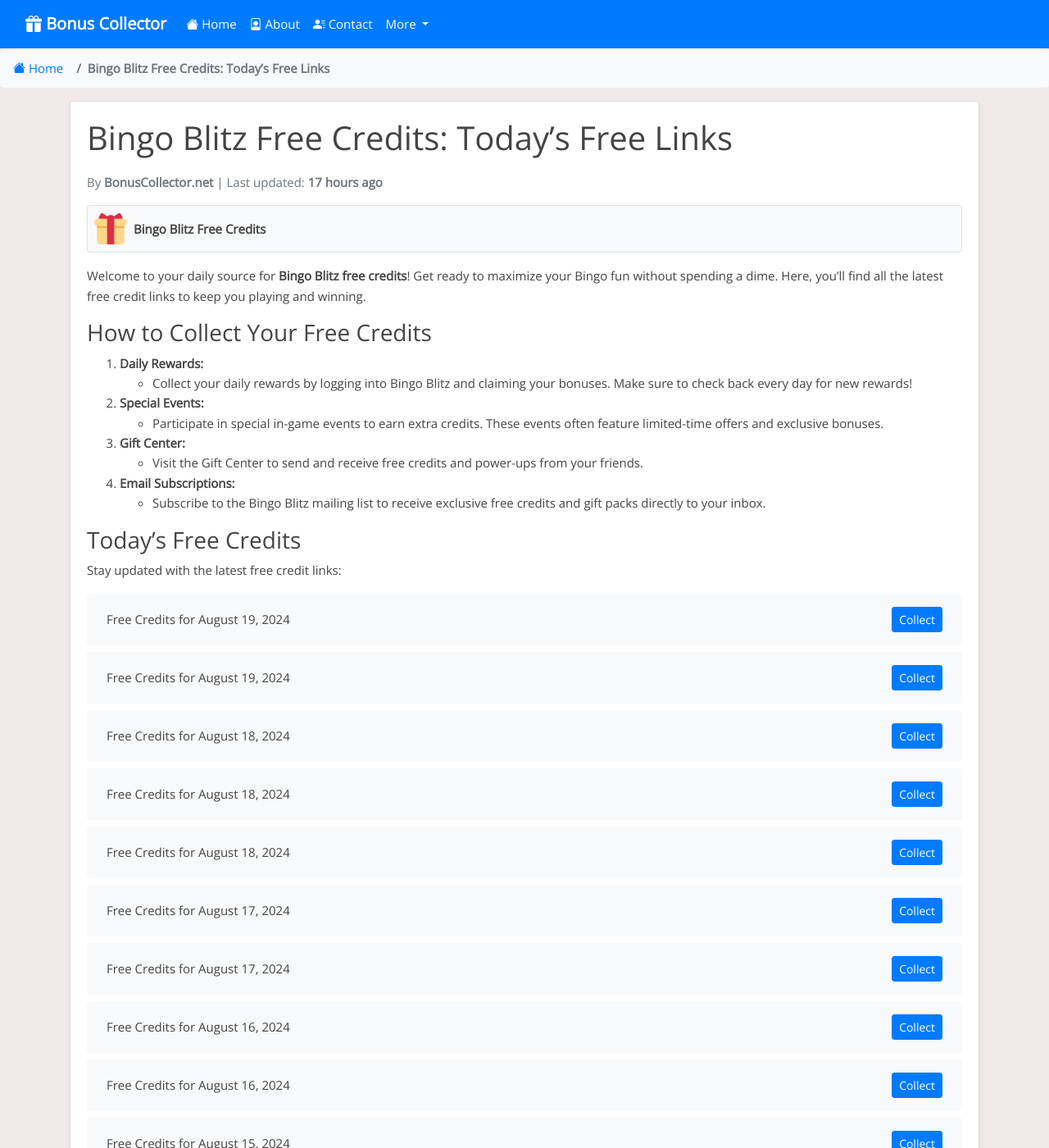
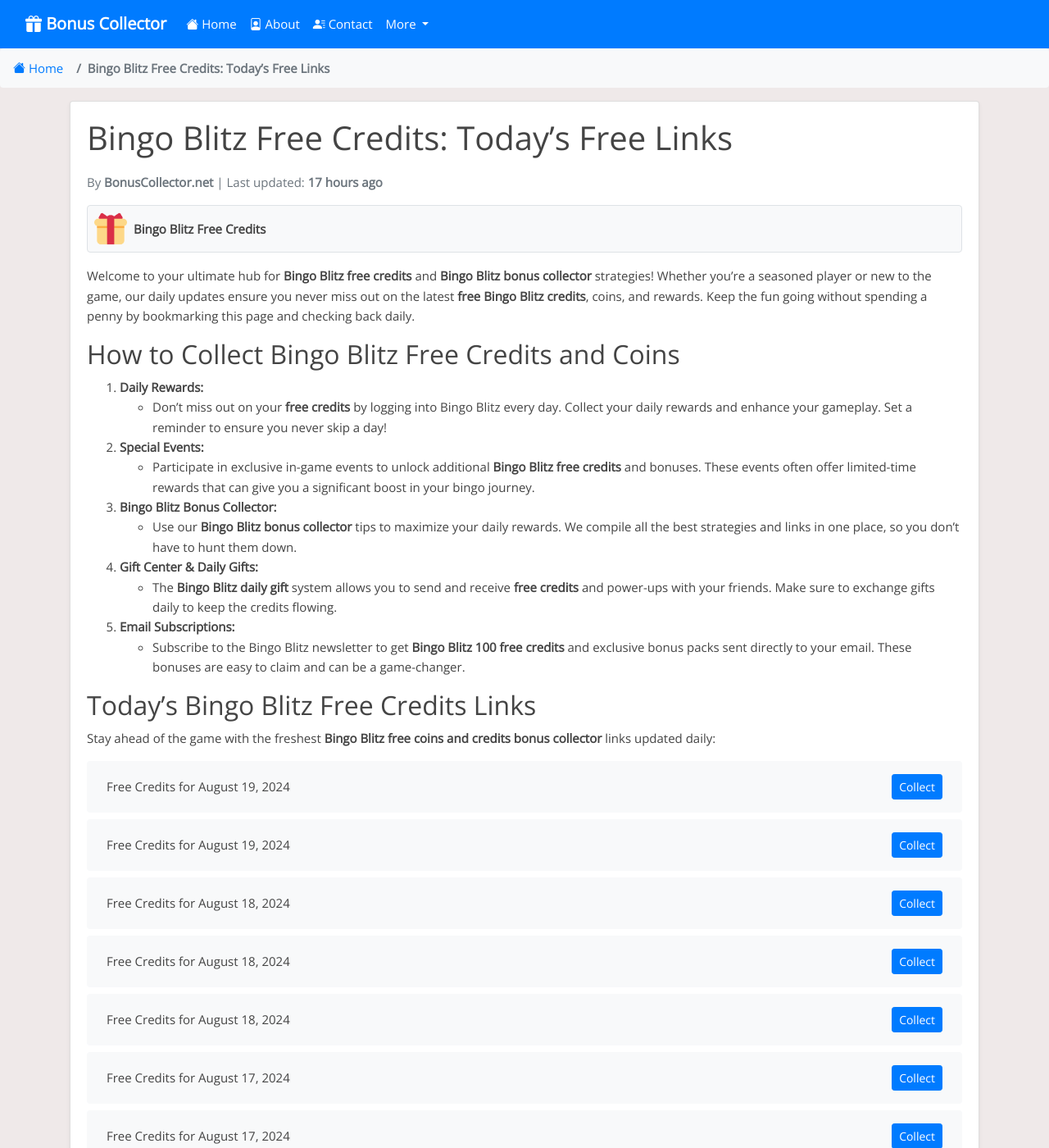
Before and after one commit to Prollad99/bs-net, a Jekyll site: the page built from _posts/2024-06-30-bingo-blitz.md, in a window 1280 px wide and 1400 px high. Shown: the whole window at 82% size. Built offline with Jekyll 4.4.1, drawn with Linux system fonts in a browser that asks for light colours; nearby versions of some CDN libraries; comment, search, counter and statistics services are not loaded; some of the changed text lies outside the part shown.

Commit message:
Update 2024-06-30-bingo-blitz.md

```diff
--- a/_posts/2024-06-30-bingo-blitz.md
+++ b/_posts/2024-06-30-bingo-blitz.md
@@ -3,7 +3,7 @@
 title: "Bingo Blitz Free Credits: Today’s Free Links"
 date: 2024-06-30
 tags: [Bingo Blitz, Free Credits, Daily Rewards, In-Game Bonuses]
-description: "Discover how to collect daily Bingo Blitz free credits. Stay updated with the latest free credit links and maximize your gameplay."
+description: "Unlock your Bingo Blitz free credits today! Explore our daily bonus collector tips, free coins, and exclusive rewards links to enhance your gameplay."
 lang: en
 author: "BonusCollector.net"
 permalink: /bingo-blitz-free-credits/
@@ -13,45 +13,51 @@
 app_name: "Bingo Blitz Free Credits"
 ---
 
-Welcome to your daily source for **Bingo Blitz free credits**! Get ready to maximize your Bingo fun without spending a dime. Here, you’ll find all the latest free credit links to keep you playing and winning.
+Welcome to your ultimate hub for **Bingo Blitz free credits** and **Bingo Blitz bonus collector** strategies! Whether you're a seasoned player or new to the game, our daily updates ensure you never miss out on the latest **free Bingo Blitz credits**, coins, and rewards. Keep the fun going without spending a penny by bookmarking this page and checking back daily.
 
-### How to Collect Your Free Credits
+## How to Collect Bingo Blitz Free Credits and Coins
 
 1. **Daily Rewards:**
-   - Collect your daily rewards by logging into Bingo Blitz and claiming your bonuses. Make sure to check back every day for new rewards!
+   - Don't miss out on your **free credits** by logging into Bingo Blitz every day. Collect your daily rewards and enhance your gameplay. Set a reminder to ensure you never skip a day!
 
 2. **Special Events:**
-   - Participate in special in-game events to earn extra credits. These events often feature limited-time offers and exclusive bonuses.
+   - Participate in exclusive in-game events to unlock additional **Bingo Blitz free credits** and bonuses. These events often offer limited-time rewards that can give you a significant boost in your bingo journey.
 
-3. **Gift Center:**
-   - Visit the Gift Center to send and receive free credits and power-ups from your friends.
+3. **Bingo Blitz Bonus Collector:**
+   - Use our **Bingo Blitz bonus collector** tips to maximize your daily rewards. We compile all the best strategies and links in one place, so you don't have to hunt them down.
 
-4. **Email Subscriptions:**
-   - Subscribe to the Bingo Blitz mailing list to receive exclusive free credits and gift packs directly to your inbox.
+4. **Gift Center & Daily Gifts:**
+   - The **Bingo Blitz daily gift** system allows you to send and receive **free credits** and power-ups with your friends. Make sure to exchange gifts daily to keep the credits flowing.
 
-### Today’s Free Credits
+5. **Email Subscriptions:**
+   - Subscribe to the Bingo Blitz newsletter to get **Bingo Blitz 100 free credits** and exclusive bonus packs sent directly to your email. These bonuses are easy to claim and can be a game-changer.
 
-Stay updated with the latest free credit links:
+## Today’s Bingo Blitz Free Credits Links
+
+Stay ahead of the game with the freshest **Bingo Blitz free coins and credits bonus collector** links updated daily:
 
 {% include bingo-blitz.html %}
 
-Make sure to bookmark this page and visit daily to collect your free credits and boost your Bingo Blitz gameplay!
+Bookmark this page now to access your **free credits** and coins every day and keep your Bingo Blitz experience at its peak!
 
-### Why Bookmark Us?
+## Why Choose BonusCollector.net?
 
-At **BonusCollector.net**, we strive to provide you with the freshest and most reliable free credit links for Bingo Blitz. Unlike other sites, we focus solely on bringing you the best in-game rewards without any third-party distractions.
+At **BonusCollector.net**, we are dedicated to bringing you the most reliable and up-to-date **free Bingo Blitz credits** and bonuses. Unlike other sites, we prioritize your gaming experience by focusing exclusively on in-game rewards, ensuring you get the most out of Bingo Blitz without any distractions.
 
-Stay ahead in your Bingo Blitz game with our daily updates and never miss out on your free credits again!
+## Pro Tips for Bingo Blitz Players
 
-### Final Tips
+- **Join the Bingo Blitz Community:**
+  Although we don’t host a community on our site, connecting with other players within the game can be incredibly beneficial. Exchange **free credits**, tips, and experiences to enhance your gameplay.
 
-- **Join the Community:**
-  While we don't host a community on our site, we encourage you to connect with other players in-game to exchange gifts and tips.
-- **Stay Informed:**
-  Keep an eye on special announcements within the game for additional opportunities to earn free credits.
+- **Stay Alert for Special Announcements:**
+  Always be on the lookout for special in-game announcements. These can often include opportunities to earn extra **Bingo Blitz free coins** and **100 free credits**.
 
-Happy gaming and may you always shout “Bingo!”
+## Conclusion
+
+Whether you're here for **Bingo Blitz free credits**, coins, or bonus collector tips, **BonusCollector.net** has you covered. Visit us daily to ensure you never miss out on the best free credit links and maximize your Bingo Blitz gaming experience.
+
+Happy gaming, and may your bingo cards always be winners!
 
 ---
 
-For more information and daily updates, keep visiting [BonusCollector.net](https://bonuscollector.net/).
+For continuous updates and more bonus opportunities, keep visiting [BonusCollector.net](https://bonuscollector.net/).
```
